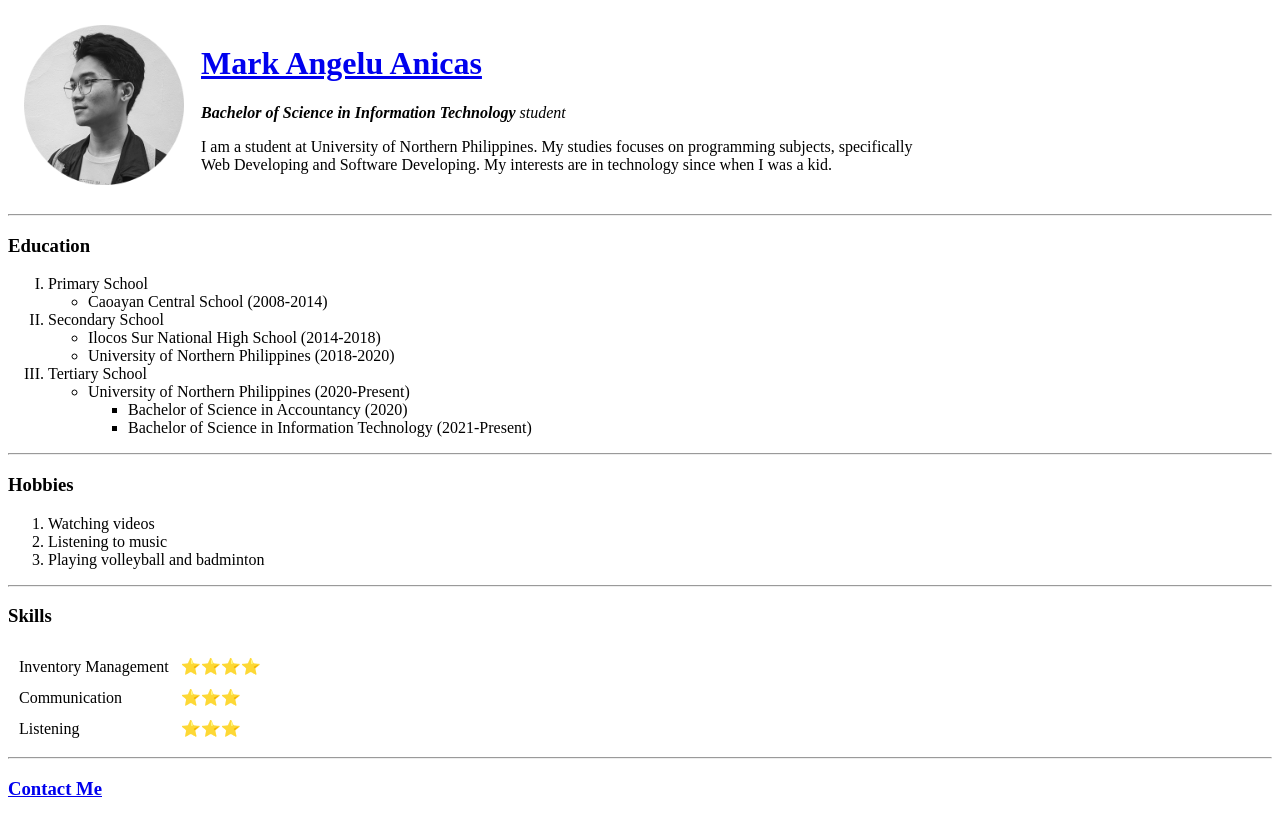
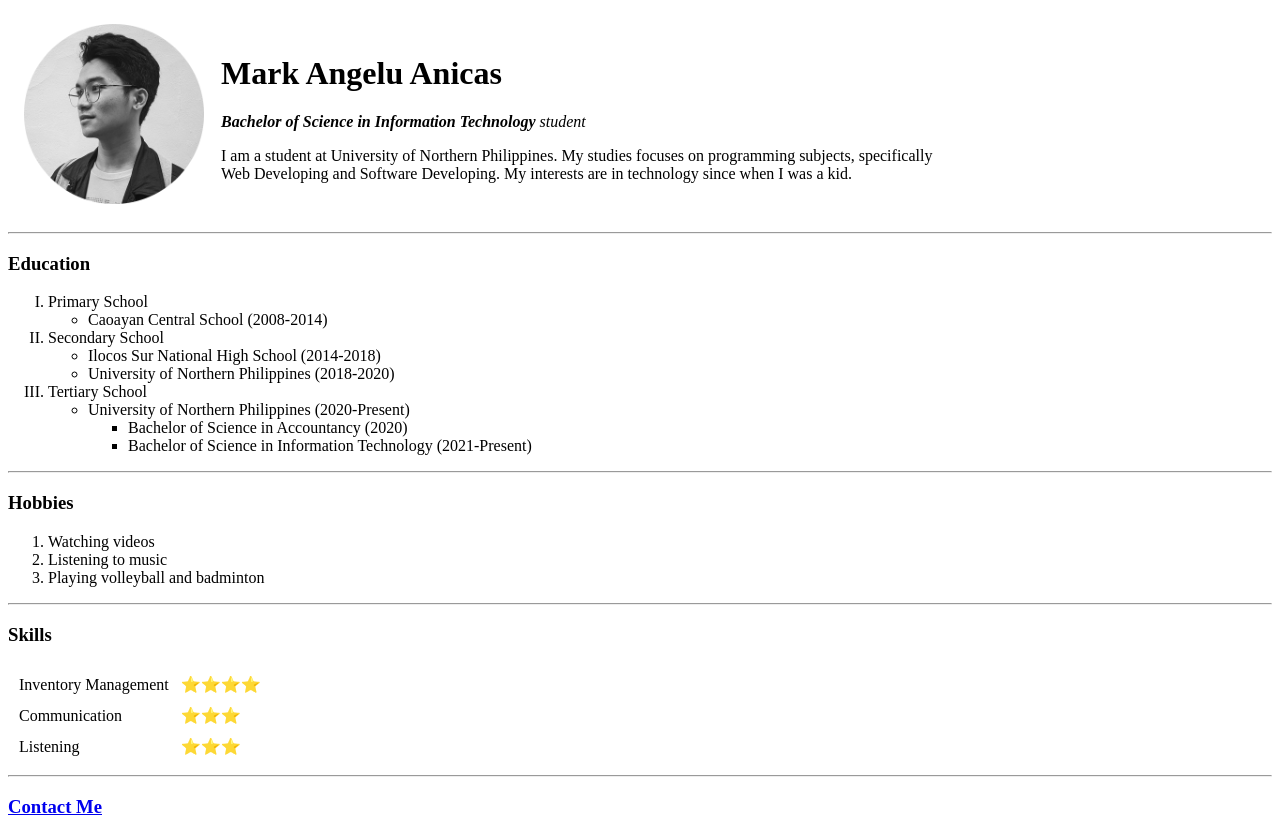
Before and after one commit to markangelum/cv, a plain HTML site: page index.html in a window 1280 px wide. Drawn offline with Linux system fonts and the light colour scheme.

Commit message:
Add files via upload

```diff
--- a/index.html
+++ b/index.html
@@ -7,13 +7,15 @@
         <meta name="description" content="A student at University of Northern Philippines focusing on
         programming subjects, specifically Web Developing and Software Developing.">
         <title>Mark Angelu's Personal Site</title>
+        <link rel="stylesheet" href="css/styles.css">
+        <link href="https://fonts.googleapis.com/css2?family=Open+Sans&display=swap" rel="stylesheet">
     </head>
     <body>
         <table cellspacing="15">
             <tr>
-                <td><img src="images/angelu.png" width="160px" height="160px" alt="Mark Angelu's
+                <td><img src="images/angelu.png"  width="180vw" height="180vh" alt="Mark Angelu's
                     Picture"></td>
-                <td><h1><a href="https://www.facebook.com/markangelum" target="_blank">Mark Angelu Anicas</a></h1>
+                <td><h1>Mark Angelu Anicas</h1>
                     <p><em><strong>Bachelor of Science in Information Technology</strong> student</em></p>
                     <p>I am a student at University of Northern Philippines. My studies focuses on programming subjects,
                         specifically <br> Web Developing and Software Developing. My interests are in technology since when I
```
Also changed, not shown: contactme.html (+2 -0 lines).
